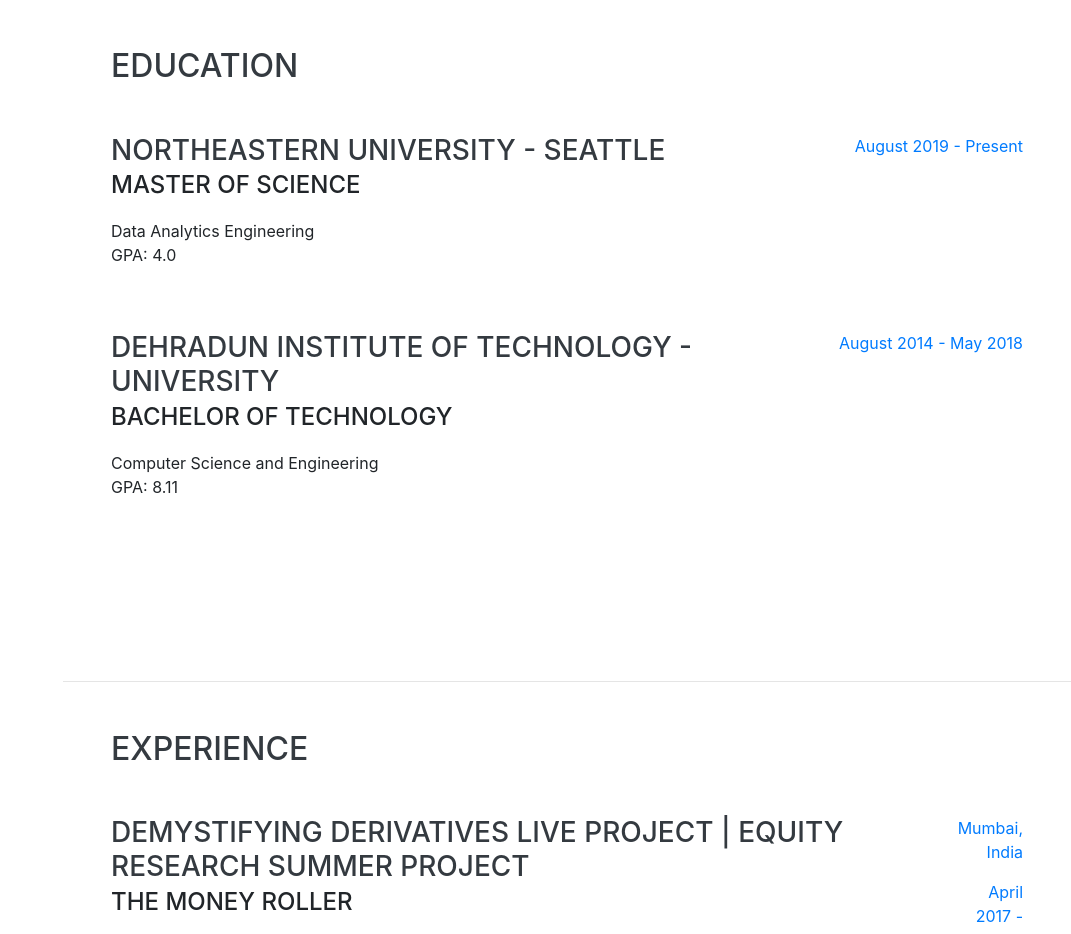
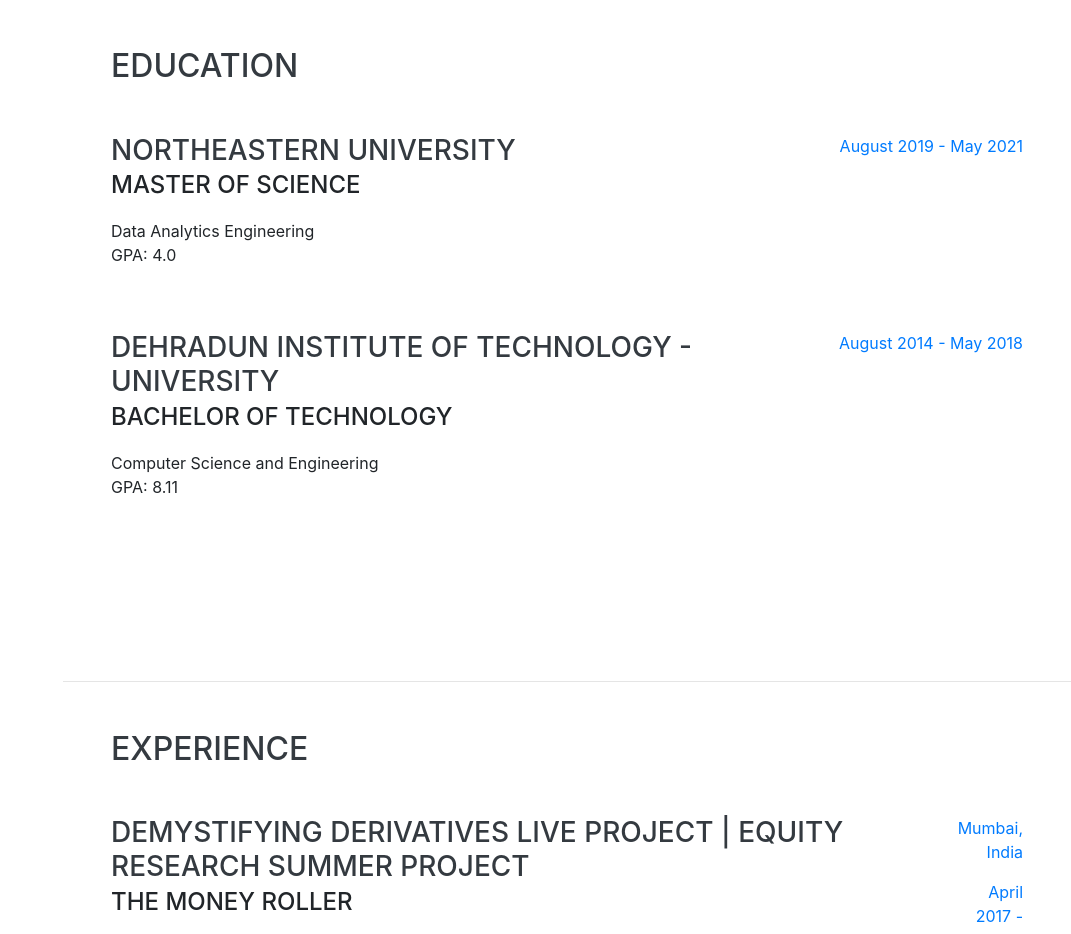
Before and after one commit to tsmanral/tsmanral.github.io, a website with bundled scripts: page index.html in a window 1280 px wide. Shown: the part 920-1854 px from the top of the page, without its empty margins (209-1280 px from the left). Built offline with nearby package versions, Linux system fonts and the light colour scheme; a web font is replaced by a local one.

Commit message:
Update index.html

```diff
--- a/index.html
+++ b/index.html
@@ -113,13 +113,13 @@
 
         <div class="resume-item d-flex flex-column flex-md-row justify-content-between mb-5">
           <div class="resume-content">
-            <h3 class="mb-0">Northeastern University - Seattle</h3>
+            <h3 class="mb-0">Northeastern University</h3>
             <div class="subheading mb-3">Master of Science</div>
             <div>Data Analytics Engineering</div>
             <p>GPA: 4.0</p>
           </div>
           <div class="resume-date text-md-right">
-            <span class="text-primary">August 2019 - Present</span>
+            <span class="text-primary">August 2019 - May 2021</span>
           </div>
         </div>
 
```
